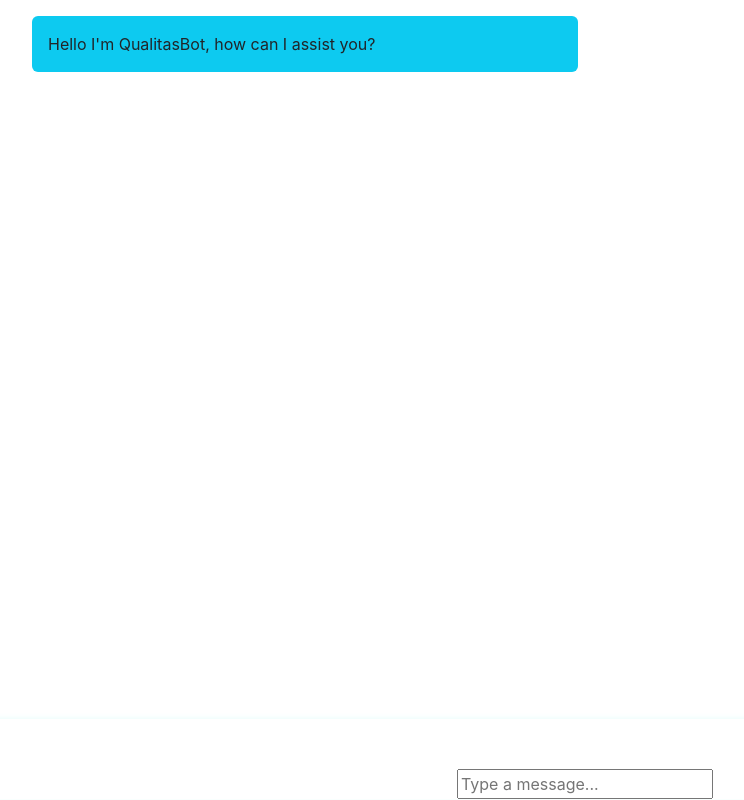
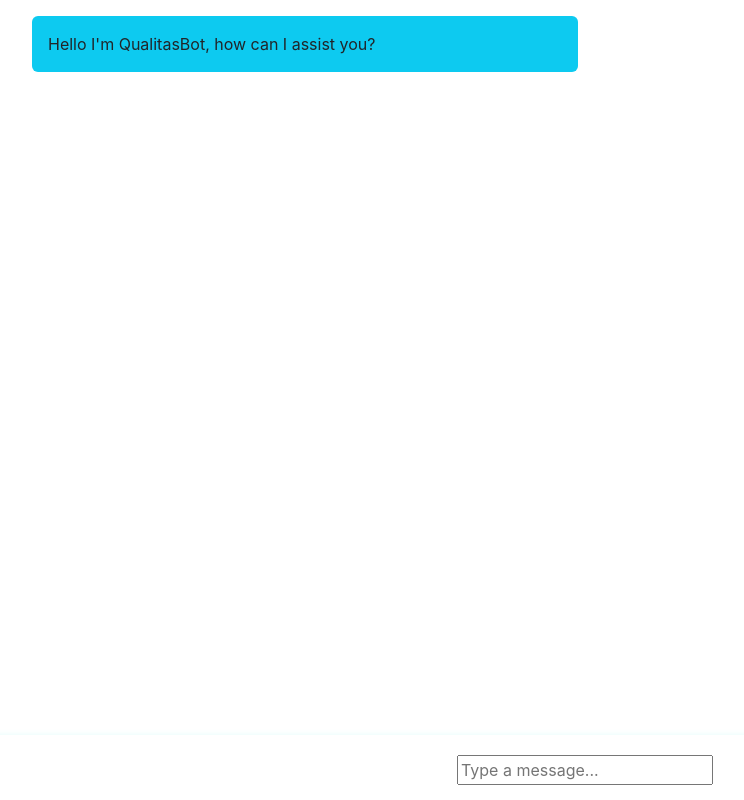
Before and after one commit to Rohanmrao/Qualitas_Bot, a React (Create React App) app in the folder UI/qualitasbot/: page / in a window 1280 px wide. Shown: the whole page, without its empty margins (50-794 px from the left). Built offline with nearby package versions, Linux system fonts and the light colour scheme.

Commit message:
input text box centering + font tweaks

```diff
--- a/UI/qualitasbot/src/styles.css
+++ b/UI/qualitasbot/src/styles.css
@@ -4,9 +4,9 @@
     display: flex;
     justify-content: center;
     align-items: center;
-    margin-top: 80px;
-    margin-bottom: 1px;
-    margin-left: 20px;
+    margin-top: 50px;
+    margin-bottom: 0px;
+    margin-left: 0px;
     box-shadow: 0px -1px 5px rgba(131, 129, 129, 0.1);
     bottom: 0;
   }
@@ -19,8 +19,8 @@
       display: flex;
       justify-content: center;
       align-items: center;
-      margin-top: 40px;
-      margin-bottom: 1px;
+      margin-top: 30px;
+      margin-bottom: 0px;
       margin-left: 0px;
       box-shadow: 0px -1px 5px rgba(66, 238, 229, 0.1);
       bottom: 0;
@@ -30,6 +30,7 @@
 
   .input-container input {
     margin-right: 10px;
+    margin-bottom: 15px;
   }
 
   .button {
@@ -74,7 +75,7 @@
 
 .footer {
   position: fixed;
-  padding-top: 50px;
+  padding-top: 20px;
   padding-bottom: -10;
   left: 0;
   bottom: 0;
```
